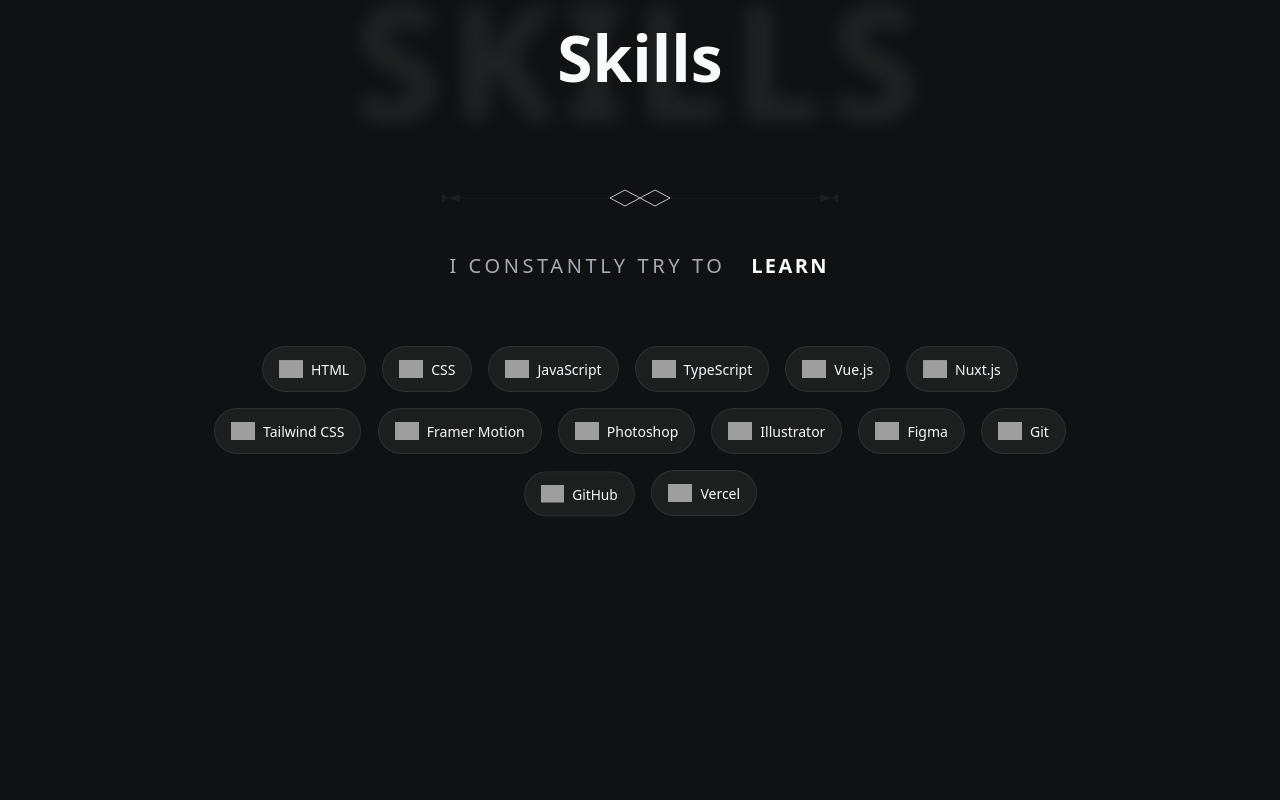
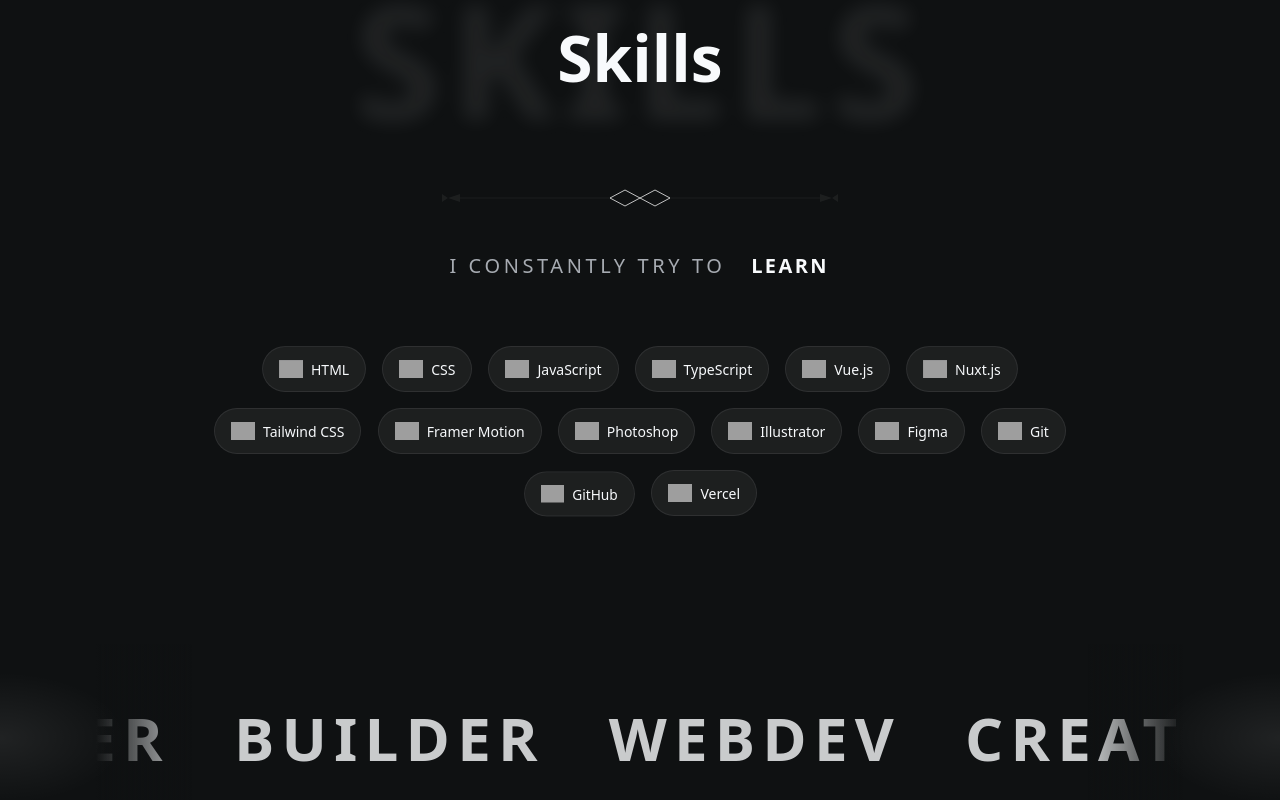
Before and after one commit to amanrai00/PortfolioAman, a Vue app: page / in a window 1280 px wide. Shown: the part 1758-2558 px from the top of the page. Before the commit the page ends 2402 px from the top, so only its background shows below. Built offline with nearby package versions, Linux system fonts and the light colour scheme; grey boxes are pictures that could not be loaded.

Commit message:
marquee added

```diff
--- a/src/App.vue
+++ b/src/App.vue
@@ -6,6 +6,7 @@
   <Impact />
   <About />
   <Skills />
+  <Marquee />
 
   <section id="projects"></section>
   <section id="contact"></section>
@@ -19,6 +20,7 @@ import Home from "./components/Home.vue";
 import Impact from "./components/Impact.vue";
 import About from "./components/About.vue";
 import Skills from "./components/Skills.vue";
+import Marquee from "./components/Marquee.vue";
 </script>
 
 <style>
--- /dev/null
+++ b/src/components/Marquee.vue
@@ -0,0 +1,106 @@
+<template>
+  <div ref="marqueeSection" class="relative w-full overflow-hidden py-12 lg:py-16">
+    <!-- Blur/Glow Masks - Left and Right -->
+    <div class="pointer-events-none absolute inset-y-0 left-0 z-10 w-32 lg:w-48 bg-gradient-to-r from-[var(--theme-bg)] via-[var(--theme-bg)] to-transparent"></div>
+    <div class="pointer-events-none absolute inset-y-0 right-0 z-10 w-32 lg:w-48 bg-gradient-to-l from-[var(--theme-bg)] via-[var(--theme-bg)] to-transparent"></div>
+
+    <!-- Glow effect overlays -->
+    <div class="pointer-events-none absolute inset-y-0 left-0 z-20 w-40 lg:w-56 marquee-glow-left"></div>
+    <div class="pointer-events-none absolute inset-y-0 right-0 z-20 w-40 lg:w-56 marquee-glow-right"></div>
+
+    <!-- Marquee Track -->
+    <div ref="marqueeTrack" class="flex whitespace-nowrap">
+      <div
+        v-for="n in 2"
+        :key="n"
+        class="flex shrink-0 items-center gap-8 lg:gap-16 px-4 lg:px-8"
+      >
+        <span
+          v-for="(word, index) in words"
+          :key="`${n}-${index}`"
+          class="text-4xl lg:text-6xl font-extrabold uppercase tracking-[0.12em] text-[var(--theme-text-strong)] opacity-80 select-none"
+        >
+          {{ word }}
+        </span>
+        <span class="text-2xl lg:text-4xl text-[var(--theme-line-strong)] opacity-40 select-none">✦</span>
+      </div>
+    </div>
+  </div>
+</template>
+
+<script setup>
+import { ref, onMounted, onUnmounted } from 'vue';
+import gsap from 'gsap';
+
+const words = [
+  'Engineer',
+  'Designer',
+  'Builder',
+  'WebDev',
+  'Creative',
+  'Crafting',
+  'Focused',
+  'Commit'
+];
+
+const marqueeSection = ref(null);
+const marqueeTrack = ref(null);
+let marqueeAnimation = null;
+
+onMounted(() => {
+  if (!marqueeTrack.value) return;
+
+  const trackWidth = marqueeTrack.value.scrollWidth / 2;
+
+  marqueeAnimation = gsap.to(marqueeTrack.value, {
+    x: -trackWidth,
+    duration: 30,
+    ease: 'none',
+    repeat: -1,
+    modifiers: {
+      x: gsap.utils.unitize(x => parseFloat(x) % trackWidth)
+    }
+  });
+});
+
+onUnmounted(() => {
+  if (marqueeAnimation) {
+    marqueeAnimation.kill();
+    marqueeAnimation = null;
+  }
+});
+</script>
+
+<style scoped>
+/* Glow effect on edges */
+.marquee-glow-left {
+  background: radial-gradient(
+    ellipse 80% 50% at 0% 50%,
+    var(--marquee-glow-color) 0%,
+    transparent 70%
+  );
+  opacity: 0.6;
+}
+
+.marquee-glow-right {
+  background: radial-gradient(
+    ellipse 80% 50% at 100% 50%,
+    var(--marquee-glow-color) 0%,
+    transparent 70%
+  );
+  opacity: 0.6;
+}
+
+/* Theme-specific glow colors */
+:root {
+  --marquee-glow-color: rgba(255, 255, 255, 0.15);
+}
+
+:global([data-theme="light"]) {
+  --marquee-glow-color: rgba(0, 0, 0, 0.08);
+}
+
+:global([data-theme="dark"]) {
+  --marquee-glow-color: rgba(255, 255, 255, 0.12);
+}
+</style>
```
